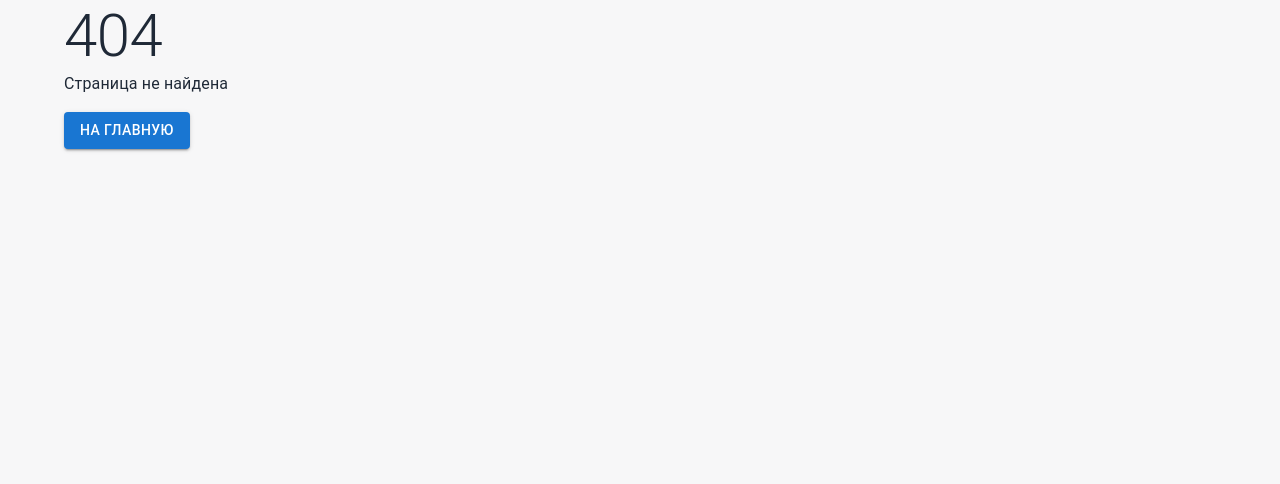
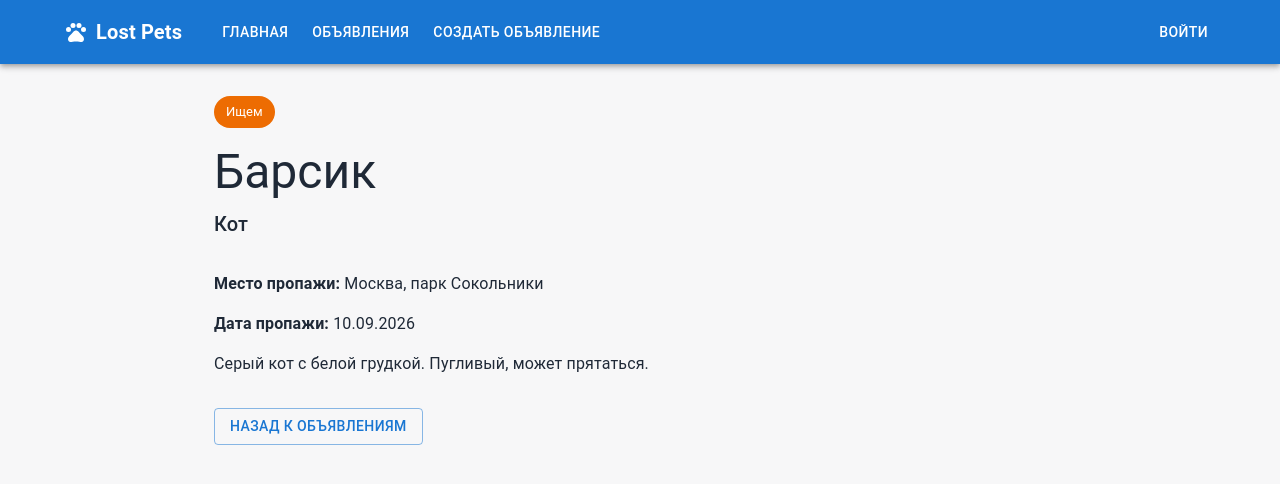
Before and after one commit to sleeepycode/lost-pets, a React (Vite) app in the folder frontend/: page /pets/1 in a window 1280 px wide. Before the commit this address had no page. Shown: the top 484 px of the page. Built offline with nearby package versions, Linux system fonts and the light colour scheme.

Commit message:
Add pet details page and dynamic routing

```diff
--- a/frontend/src/App.tsx
+++ b/frontend/src/App.tsx
@@ -9,6 +9,8 @@ import CreatePetPage from './pages/CreatePetPage'
 import LoginPage from './pages/LoginPage'
 import RegisterPage from './pages/RegisterPage'
 import NotFoundPage from './pages/NotFoundPage'
+import PetDetailsPage from './pages/PetDetailsPage'
+
 
 function App() {
   return (
@@ -17,6 +19,7 @@ function App() {
         <Route path="/" element={<HomePage />} />
         <Route path="/pets" element={<PetsPage />} />
         <Route path="/pets/create" element={<CreatePetPage />} />
+        <Route path="/pets/:id" element={<PetDetailsPage />} />
         <Route path="/login" element={<LoginPage />} />
         <Route path="/register" element={<RegisterPage />} />
       </Route>
--- a/frontend/src/components/PetCard.tsx
+++ b/frontend/src/components/PetCard.tsx
@@ -8,6 +8,7 @@ import {
 } from '@mui/material'
 
 import type { Pet } from '../types/Pet'
+import { Link } from 'react-router-dom'
 
 interface PetCardProps {
   pet: Pet
@@ -60,8 +61,12 @@ function PetCard({ pet }: PetCardProps) {
       </CardContent>
 
       <CardActions>
-        <Button size="small">
-          Подробнее
+        <Button
+        size="small"
+        component={Link}
+        to={`/pets/${pet.id}`}
+        >
+        Подробнее
         </Button>
       </CardActions>
     </Card>
--- /dev/null
+++ b/frontend/src/pages/PetDetailsPage.tsx
@@ -0,0 +1,79 @@
+import {
+  Button,
+  Chip,
+  Container,
+  Typography,
+} from '@mui/material'
+import { Link, useParams } from 'react-router-dom'
+
+import { pets } from '../data/pets'
+
+function PetDetailsPage() {
+  const { id } = useParams()
+
+  const pet = pets.find((pet) => pet.id === Number(id))
+
+  if (!pet) {
+    return (
+      <Container>
+        <Typography variant="h4" sx={{ mb: 2 }}>
+          Объявление не найдено
+        </Typography>
+
+        <Button component={Link} to="/pets" variant="contained">
+          Вернуться к объявлениям
+        </Button>
+      </Container>
+    )
+  }
+
+  const statusLabel =
+    pet.status === 'SEARCHING'
+      ? 'Ищем'
+      : pet.status === 'FOUND'
+        ? 'Найден'
+        : 'Закрыто'
+
+  const statusColor =
+    pet.status === 'SEARCHING'
+      ? 'warning'
+      : pet.status === 'FOUND'
+        ? 'success'
+        : 'default'
+
+  return (
+    <Container maxWidth="md">
+      <Chip
+        label={statusLabel}
+        color={statusColor}
+        sx={{ mb: 2 }}
+      />
+
+      <Typography variant="h3" component="h1" sx={{ mb: 1 }}>
+        {pet.name}
+      </Typography>
+
+      <Typography variant="h6" color="text.secondary" sx={{ mb: 4 }}>
+        {pet.type}
+      </Typography>
+
+      <Typography sx={{ mb: 2 }}>
+        <strong>Место пропажи:</strong> {pet.location}
+      </Typography>
+
+      <Typography sx={{ mb: 2 }}>
+        <strong>Дата пропажи:</strong> {pet.lostDate}
+      </Typography>
+
+      <Typography sx={{ mb: 4 }}>
+        {pet.description}
+      </Typography>
+
+      <Button component={Link} to="/pets" variant="outlined">
+        Назад к объявлениям
+      </Button>
+    </Container>
+  )
+}
+
+export default PetDetailsPage
```
